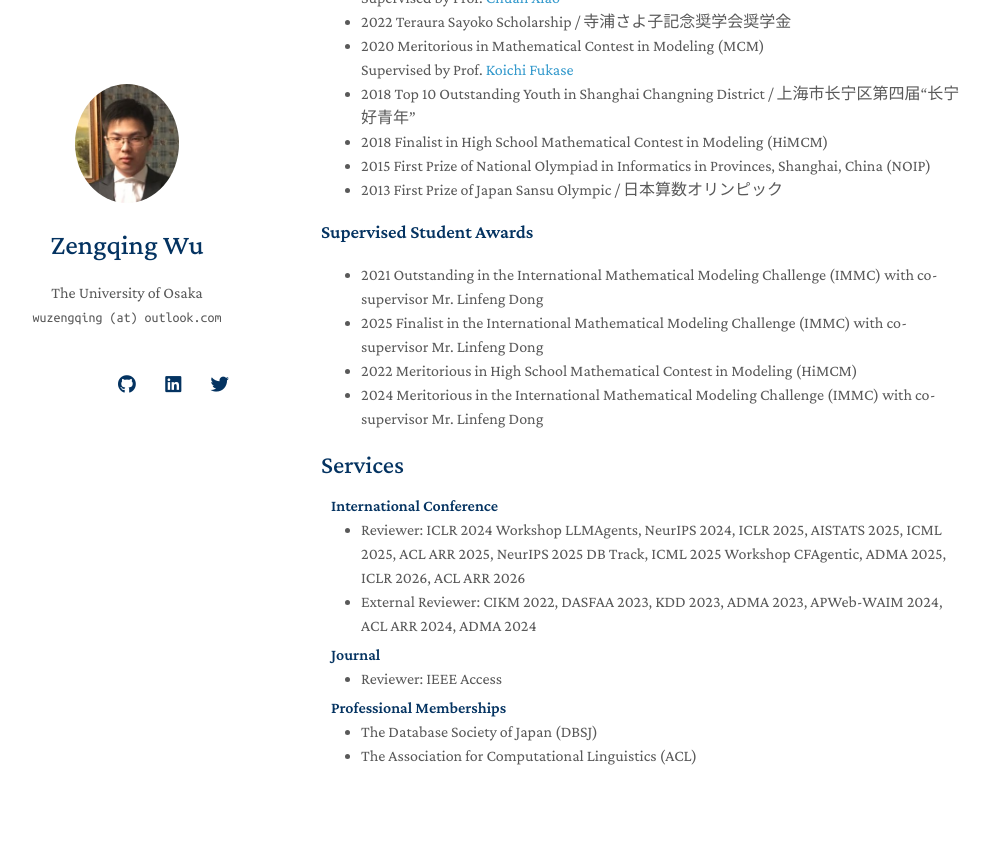
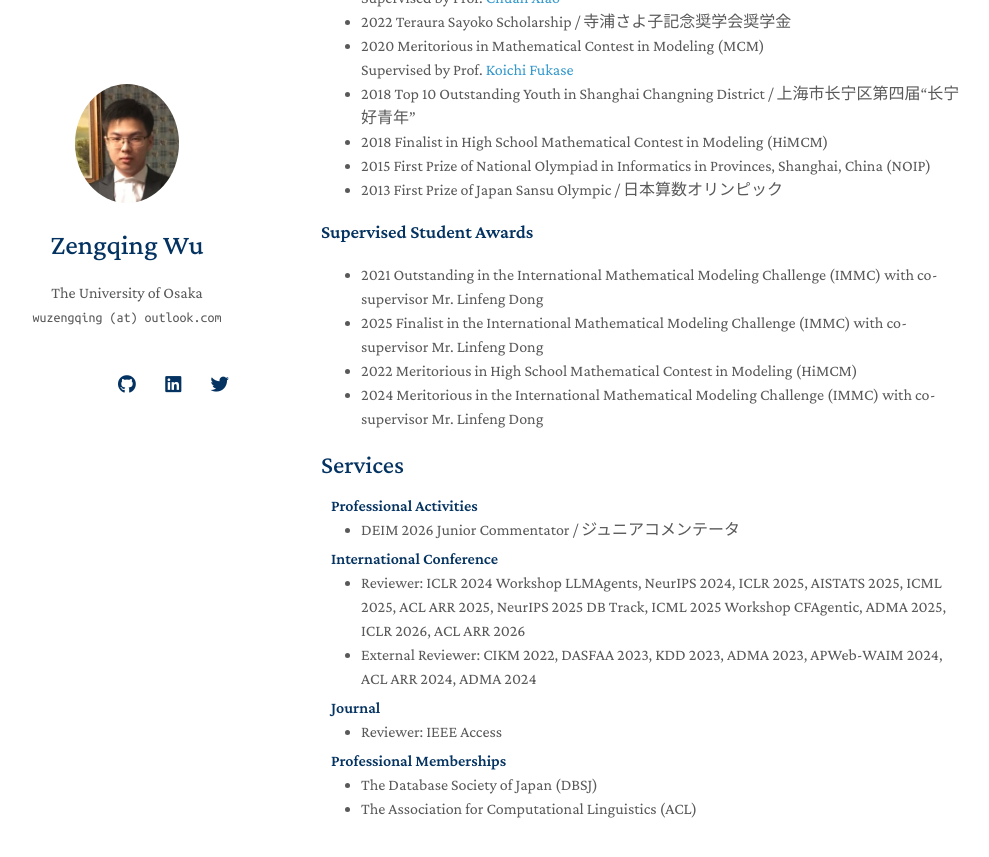
Before and after one commit to wuzengqing001225/wuzengqing001225.github.io, a Jekyll site: the page built from index.md, in a window 1280 px wide and 900 px high, scrolled down 2582 px. Shown: the top 857 px of the window, without its empty margins (149-1138 px from the left). Built offline with Jekyll 4.4.1, drawn with Linux system fonts in a browser that asks for light colours; nearby versions of some CDN libraries; a style sheet for code colours, icons or effects is not loaded; our own code applies the rules of GitHub Pages for plain Markdown files.

Commit message:
Update services.md with professional activities
Added professional activities and updated conference details.

```diff
--- a/_includes/services.md
+++ b/_includes/services.md
@@ -1,4 +1,9 @@
 ## Services
+
+<h4 style="margin:0 10px 0;">Professional Activities</h4>
+<ul style="margin:0 0 5px;">
+  <li>DEIM 2026 Junior Commentator / ジュニアコメンテータ</li>
+</ul>
 
 <h4 style="margin:0 10px 0;">International Conference</h4>
 
```
